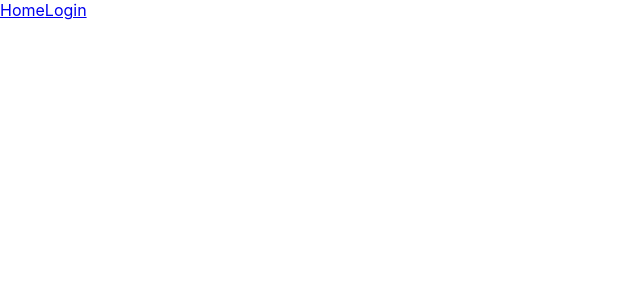
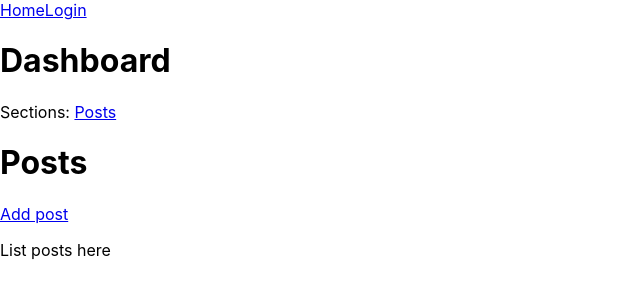
Before and after one commit to Harald-86/jwt-api, a React (Create React App) app: page /dashboard/posts in a window 1280 px wide. Before the commit this address had no page. Shown: the top 300 px of the page, without its empty margins (0-640 px from the left). Built offline with nearby package versions, Linux system fonts and the light colour scheme.

Commit message:
Posts og AddPosts
Lagt til Posts og Legg til posts

```diff
--- a/src/App.js
+++ b/src/App.js
@@ -4,7 +4,9 @@ import { BrowserRouter as Router, Routes, Route } from "react-router-dom";
 import Navigation from "./layout/Nav";
 import LoginPage from "./components/login/LoginPage";
 import { AuthProvider } from "./context/AuthContext";
-import Dashboard from "./components/dashboard/Dashboard";
+import DashboardPage from "./components/dashboard/DashboardPage";
+import AddPost from "./components/dashboard/posts/AddPost";
+import PostPage from "./components/dashboard/posts/PostPage";
 
 function App() {
   return (
@@ -15,7 +17,9 @@ function App() {
           <Routes>
             <Route path="/" element={<Home />} />
             <Route path="login" element={<LoginPage />} />
-            <Route path="dashboard" element={<Dashboard />} />
+            <Route path="dashboard" element={<DashboardPage />} />
+            <Route path="dashboard/posts" element={<PostPage />} />
+            <Route path="dashboard/posts/add" element={<AddPost />} />
           </Routes>
         </div>
       </Router>
--- a/src/components/dashboard/Dashboard.js
+++ b/src/components/dashboard/Dashboard.js
@@ -1,7 +1,12 @@
+import MediaDropdown from "./media/MediaDropdown";
+
 export default function Dashboard() {
   return (
-    <div>
-      <p>This is the dashboard</p>
-    </div>
+    <>
+      <div>
+        <p>This is the dashboard</p>
+      </div>
+      <MediaDropdown />
+    </>
   );
 }
--- /dev/null
+++ b/src/components/dashboard/DashboardMenu.js
@@ -0,0 +1,9 @@
+import { Link } from "react-router-dom";
+
+export default function DashboardMenu() {
+  return (
+    <nav className="dashboard">
+      Sections: <Link to="/dashboard/posts">Posts</Link>
+    </nav>
+  );
+}
--- /dev/null
+++ b/src/components/dashboard/DashboardPage.js
@@ -0,0 +1,12 @@
+import Heading from "../../layout/Heading";
+import DashboardMenu from "./DashboardMenu";
+
+export default function DashboardPage({ children }) {
+  return (
+    <>
+      <Heading title="Dashboard" />
+      <DashboardMenu />
+      {children ? children : <p>Select a section</p>}
+    </>
+  );
+}
--- /dev/null
+++ b/src/components/dashboard/media/MediaDropdown.js
@@ -0,0 +1,42 @@
+import { useState, useEffect } from "react";
+import PropTypes from "prop-types";
+import useAxios from "../../hooks/useAxios";
+
+export default function MediaDropdown({ register }) {
+  const [media, setMedia] = useState([]);
+  const http = useAxios();
+
+  useEffect(function () {
+    async function getMedia() {
+      try {
+        const response = await http.get("wp/v2/media");
+        console.log(response.data);
+        setMedia(response.data);
+      } catch (error) {
+        console.log("this is the fubar", error);
+      }
+    }
+
+    getMedia();
+  }, []);
+
+  return (
+    <select name="featured_media" ref={register}>
+      <option value="">Select Media</option>
+      {media.map((media) => {
+        return (
+          <option key={media.id} value={media.id}>
+            {media.title.rendered}
+          </option>
+        );
+      })}
+    </select>
+  );
+}
+
+MediaDropdown.propTypes = {
+  register: PropTypes.func,
+};
+MediaDropdown.defaultProps = {
+  register: () => {},
+};
--- /dev/null
+++ b/src/components/dashboard/posts/AddPost.js
@@ -0,0 +1,11 @@
+import Heading from "../../../layout/Heading";
+import DashboardPage from "../DashboardPage";
+
+export default function AddPost() {
+  return (
+    <DashboardPage>
+      <Heading title="Add post" />
+      Form goes here
+    </DashboardPage>
+  );
+}
--- /dev/null
+++ b/src/components/dashboard/posts/PostPage.js
@@ -0,0 +1,15 @@
+import { Link } from "react-router-dom";
+import Heading from "../../../layout/Heading";
+import DashboardPage from "../DashboardPage";
+
+export default function PostPage() {
+  return (
+    <DashboardPage>
+      <Heading size="3" title="Posts" />
+      <p>
+        <Link to="/dashboard/posts/add">Add post</Link>
+      </p>
+      <p>List posts here</p>
+    </DashboardPage>
+  );
+}
--- a/src/constants/api.js
+++ b/src/constants/api.js
@@ -1,2 +1,2 @@
-export const BASE_URL = "http://localhost:80/jwt-api/wp-json/";
+export const BASE_URL = process.env.REACT_APP_BASE_URL;
 export const TOKEN_PATH = "jwt-auth/v1/token";
--- a/src/context/AuthContext.js
+++ b/src/context/AuthContext.js
@@ -1,4 +1,4 @@
-import React, { useState } from "react";
+import React /* , { useState }  */ from "react";
 import useLocalStorage from "../components/hooks/useLocalStorage";
 
 const AuthContext = React.createContext([null, () => {}]);
```
Also changed, not shown: src/components/hooks/useAxios.js (added, +21 -0 lines).
